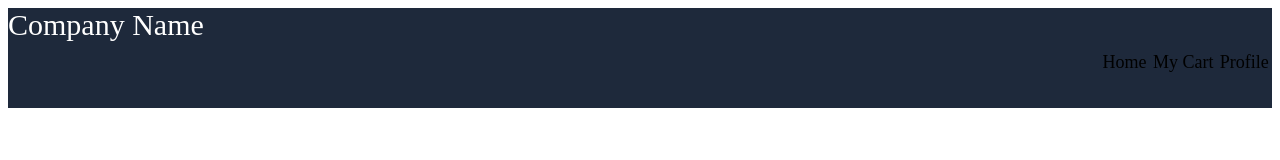
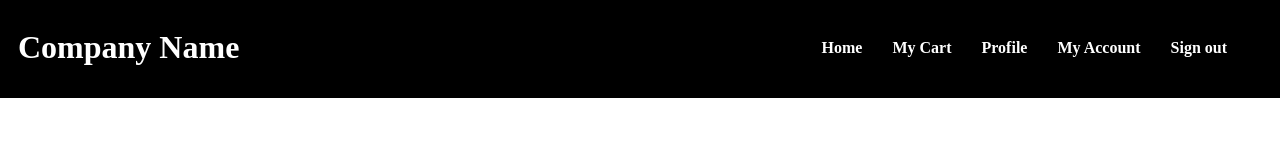
Before and after one commit to mk2010329/Web_Dev, a plain HTML site: page header.html in a window 1280 px wide. Drawn offline with Linux system fonts and the light colour scheme.

Commit message:
add headbar for big screen only

```diff
--- a/header.html
+++ b/header.html
@@ -1,17 +1,34 @@
 <head>
-    <link rel="stylesheet" href="styles/header.css">
+  <link rel="stylesheet" href="styles/header.css" />
 </head>
 
-<header>
-    <tab class="tab">Company Name
-         <ul>
-          <li id="tab-scontents"><a href="home.html">  Home</a></li>
-          <li id="tab-scontents"><a href="#"> My Cart</a></li>
-          <li id="menu-items"><a href="www.google.com"> Profile</a>
-            <ul id="dropdown-items">
-              <li ><a href="#">My Account</a></li>
-              <li><a href="#">Sign out</a></li>
-            </ul></li>
-         </ul>
-        </tab>
+<header id="headbar">
+  <h1><a href="">Company Name</a></h1>
+
+  <div>
+    <ul id="ulbar">
+      <li><a href="index.html">Home</a></li>
+      <li><a href="">My Cart</a></li>
+      <li><a href="">Profile</a></li>
+      <li><a href="">My Account</a></li>
+      <li><a href="">Sign out</a></li>
+    </ul>
+  </div>
 </header>
+
+<!-- <header>
+  <tab class="tab"
+    >Company Name
+    <ul>
+      <li id="tab-scontents"><a href="home.html"> Home</a></li>
+      <li id="tab-scontents"><a href="#"> My Cart</a></li>
+      <li id="menu-items">
+        <a href="www.google.com"> Profile</a>
+        <ul id="dropdown-items">
+          <li><a href="#">My Account</a></li>
+          <li><a href="#">Sign out</a></li>
+        </ul>
+      </li>
+    </ul>
+  </tab>
+</header> -->
--- a/styles/header.css
+++ b/styles/header.css
@@ -1,44 +1,41 @@
-header {
-    font-size: 30px;
-    /* hello */
-    background-color: #1E293B;
-    color: white;
-
-    tab {
-
-        #dropdown-items {
-                display: none;
-                font-size: small;
-            }
-        #menu-items:hover #dropdown-items {
-                display: block;
-            }
-        display: flex;
-        justify-content: space-between;
-        ul {
-           display: flex;
-
-        /* li:not(:last-child)::after {
-                content: "|";
-                padding-left: 0.2rem;
-            } */
-        li {
+@import url(rootcolor.css);
 
 
-            list-style: none;
-            padding: 0.2rem;
-            a {
-                text-decoration: none;
-                font-size: large;
-                color: black;
-            }
+#headbar{
+    display: flex;
+    align-items: center;
+    justify-content: space-between;
+    background-color: black;
+    padding: 10px 20px;
+    margin: -10px -10px;
+}
 
-            a:hover {
-                background-color: aqua;
 
-            }
-        }
-        }
+#ulbar{
+    display: flex;
+    align-items: center;
+    justify-content: space-between;
+    padding-right:20px ;
+}
 
-    }
+#ulbar li{
+    list-style: none;
+    padding: 0px 15px;
 }
+
+#ulbar li a{
+    text-decoration: none;
+    font-size: 16px;
+    font-weight: 600;
+    color: white;
+    transition: 0.4s ease;
+}
+
+#headbar a{
+    text-decoration: none;
+    color: white;
+}
+
+#ulbar li a:hover{
+    color: rgb(94, 229, 119);
+}
--- /dev/null
+++ b/styles/rootcolor.css
@@ -0,0 +1,26 @@
+
+
+
+/* this code is for the root color in different scheme */
+@media screen and (prefers-color-scheme: light) {
+    :root {
+      --light-color:#f6f6f6;
+      --dark-color:#2f2f2f;
+      --img-back-color:#dcdcdc;
+      --headbar-buttan:#f36f2d;
+      --headbar-flex:#bdbdbd;
+    }
+  }
+
+  @media screen and (prefers-color-scheme: dark) {
+    :root {
+      --light-color:#2f2f2f;
+      --dark-color:#f6f6f6;
+      --img-back-color:#525252;
+      --headbar-buttan:#e34a13;
+      --headbar-flex:#7c7c7c;
+    }
+    /* footer #icons img{
+      filter: invert();
+    } */
+  }
```
Also changed, not shown: seller_portfolio/mycart.html (added).
